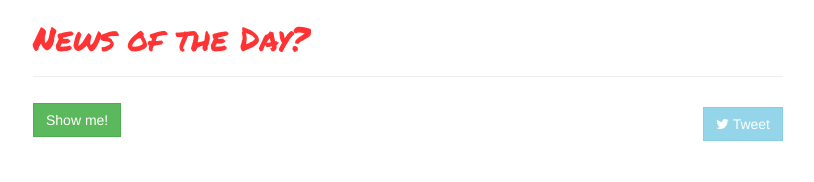
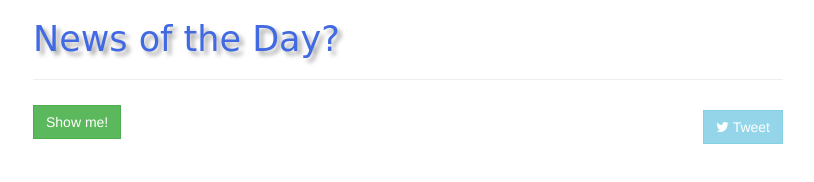
Before and after one commit to CodeSignDesign/newsoftheday, a plain HTML site: page index.html in a window 1280 px wide. Shown: the whole page, without its empty margins (232-1046 px from the left). Drawn offline with nearby package versions, Linux system fonts and the light colour scheme; no server answers.

Commit message:
Update index.css

```diff
--- a/index.css
+++ b/index.css
@@ -1,7 +1,8 @@
 .quoteBody {
-    font-size: 33px !important;
-    color: #ff3333 !important;
-    font-family: 'Permanent Marker', cursive;
+    font-family: 'Yatra One', cursive;
+    font-size: 2.5em;
+    text-shadow: 4px 4px 4px #aaa;
+    color: royalblue !important;
 }
 
 .quoteAuthor {
```
